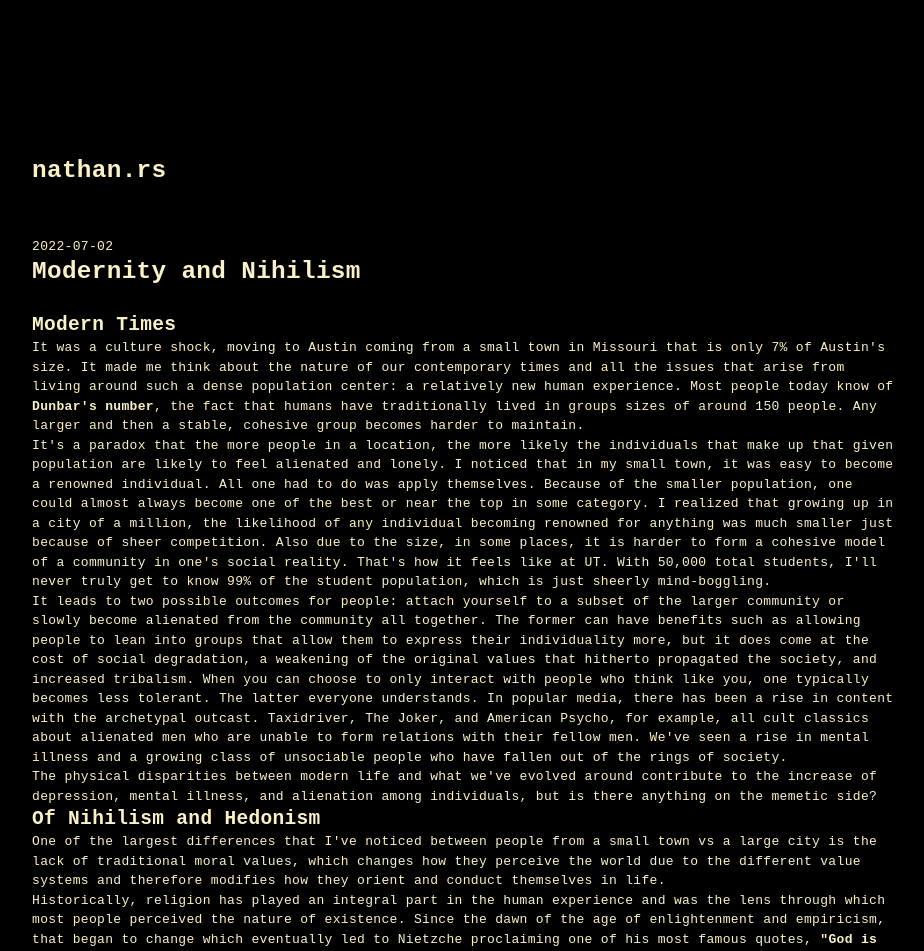
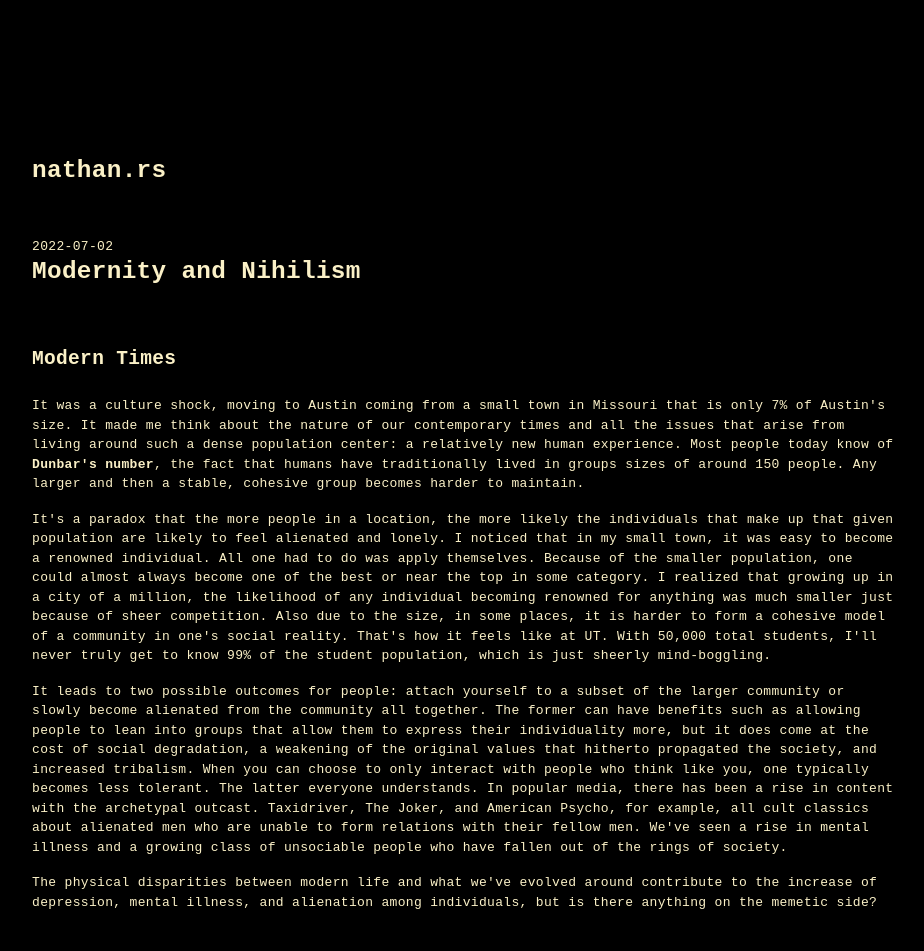
Before and after one commit to nathan-barry/next-js-site, a Next.js app: page /writings/modernity-and-nihilism in a window 1280 px wide. Shown: the top 951 px of the page, without its empty margins (176-1100 px from the left). Built offline with nearby package versions, Linux system fonts and the light colour scheme.

Commit message:
small updates

```diff
--- a/pages/writings/[slug].js
+++ b/pages/writings/[slug].js
@@ -18,7 +18,7 @@ export default function PostPage({
       </Head>
       <div className="">{date}</div>
       <h1 className="mb-8">{title}</h1>
-      <div className="post-body">
+      <div className="parsedMarkdown">
         <div dangerouslySetInnerHTML={{ __html: marked(content) }}></div>
       </div>
     </div>
@@ -46,7 +46,7 @@ export async function getStaticProps({ params: { slug } }) {
     "utf-8"
   );
 
-  const { data, content } = matter(markdownWithMeta);
+  let { data, content } = matter(markdownWithMeta);
 
   return {
     props: {
--- a/styles/globals.css
+++ b/styles/globals.css
@@ -30,3 +30,17 @@
 		@apply shadow-xl shadow-gray-400 rounded-xl uppercase bg-gradient-to-r from-[#5651e5] to-[#709dff] text-white
 	}
 }
+
+.parsedMarkdown p {
+	margin-bottom: 16px
+}
+
+.parsedMarkdown h1 {
+	margin-bottom: 24px;
+	margin-top: 60px;
+}
+
+.parsedMarkdown h2 {
+	margin-bottom: 24px;
+	margin-top: 60px;
+}
```
Also changed, not shown: 1 other file (tests, documents, lock files or other folders).
